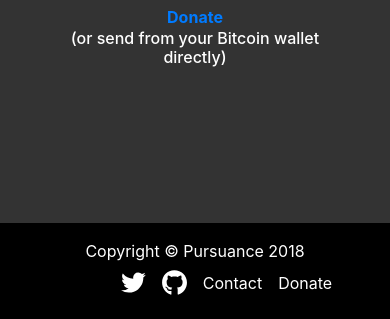
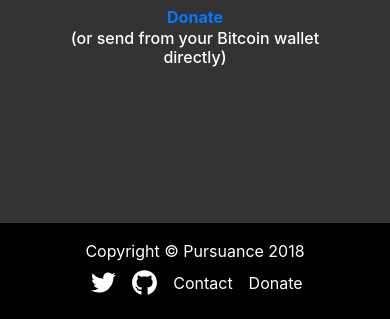
Before and after one commit to PursuanceProject/website, a website with bundled scripts: page donate.html in a window 390 px wide. Shown: the part 1024-1343 px from the top of the page. Built offline with nearby package versions, Linux system fonts and the light colour scheme.

Commit message:
Centered more shit on mobile (h1, footer)

```diff
--- a/css/style.css
+++ b/css/style.css
@@ -271,6 +271,7 @@ nav, footer {
 @media screen and (max-width: 767px) {
   ul,
   p,
+  h1,
   h2 {
     text-align: center;
   }
@@ -290,7 +291,7 @@ nav, footer {
   }
   ul.playnice {
     flex-direction: row;
-    padding-left: 5rem;
+    padding-left: 1.3rem;
   }
 }
 
```
